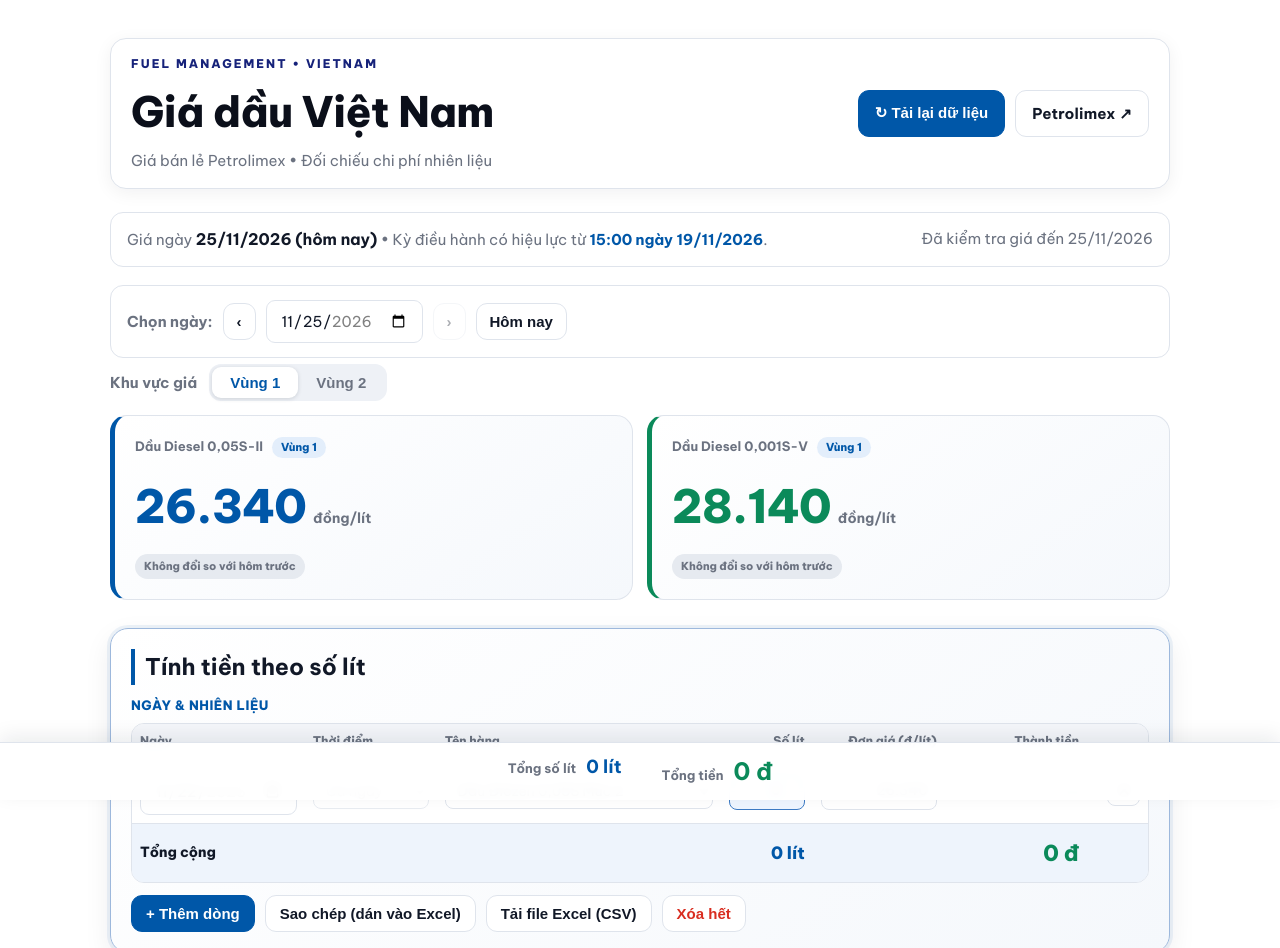
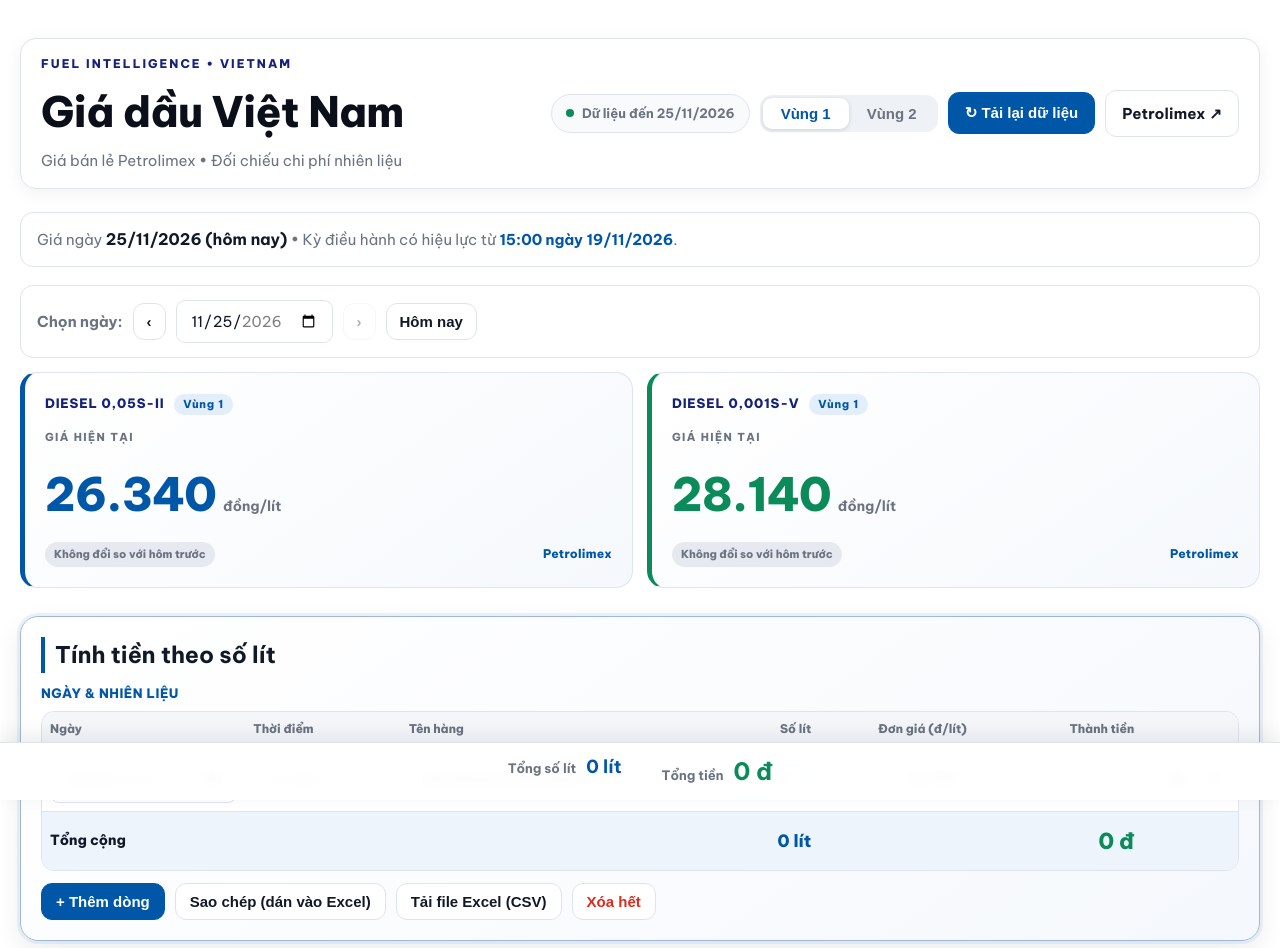
Before and after one commit to luongnhan26092000-sudo/1, a plain HTML site: page index.html in a window 1280 px wide. Shown: the top 948 px of the page. Drawn offline with Linux system fonts and the light colour scheme.

Commit message:
Add files via upload

```diff
--- a/index.html
+++ b/index.html
@@ -10,7 +10,7 @@
 <style>
 :root{--bg:#ffffff;--panel:#ffffff;--line:#dfe4ec;--text:#111827;--muted:#6b7280;--blue:#0057A8;--navy:#16227A;--green:#0b8a5a;--red:#d92d20}
 *{box-sizing:border-box}body{margin:0;background:var(--bg);color:var(--text);font:15px/1.55 "Be Vietnam Pro","Segoe UI",Arial,sans-serif}
-.wrap{max-width:1100px;margin:38px auto;padding:0 20px}.top{display:flex;justify-content:space-between;align-items:center;gap:20px;flex-wrap:wrap}.brand{font-size:12px;letter-spacing:2px;color:var(--navy);font-weight:800}.title{font-size:clamp(28px,4vw,42px);font-weight:800;margin:5px 0;color:#0b0f1a;letter-spacing:-.5px}.sub,.muted{color:var(--muted)}
+.wrap{max-width:1280px;margin:38px auto;padding:0 20px}.top{display:flex;justify-content:space-between;align-items:center;gap:20px;flex-wrap:wrap}.brand{font-size:12px;letter-spacing:2px;color:var(--navy);font-weight:800}.title{font-size:clamp(28px,4vw,42px);font-weight:800;margin:5px 0;color:#0b0f1a;letter-spacing:-.5px}.sub,.muted{color:var(--muted)}
 .actions{display:flex;gap:10px;flex-wrap:wrap}button,a.btn{border:1px solid var(--line);border-radius:11px;padding:11px 16px;background:#fff;color:var(--text);font-weight:700;text-decoration:none;cursor:pointer;font-size:15px}button:disabled{opacity:.35;cursor:not-allowed}button.primary{background:var(--blue);color:#fff;border-color:var(--blue)}
 .status{margin:23px 0 16px;padding:14px 16px;background:var(--panel);border:1px solid var(--line);border-radius:13px;color:var(--muted);display:flex;justify-content:space-between;gap:12px;flex-wrap:wrap}
 .controls{display:flex;align-items:center;gap:12px;flex-wrap:wrap;margin:18px 0}.controls label{color:var(--muted);font-weight:700}select,input[type=date]{background:#fff;color:var(--text);border:1px solid var(--line);border-radius:9px;padding:10px 14px;font-size:15px;font-family:inherit;color-scheme:light}
@@ -103,11 +103,23 @@ details.section>summary::before{content:"▸ ";color:var(--blue)}details.section
 #totbar .tb{display:flex;align-items:baseline;gap:10px}#totbar .tb span{font-size:13px;color:var(--muted);font-weight:700}
 #totbar #tbL{font-size:18px;color:var(--blue)}#totbar #tbA{font-size:24px;color:var(--green)}
 body{padding-bottom:78px}
+
+.pill{display:inline-flex;align-items:center;gap:8px;padding:8px 14px;border:1px solid var(--line);border-radius:999px;font-size:13px;font-weight:700;color:var(--muted);background:#f8fafc}
+.pill i{width:8px;height:8px;border-radius:50%;background:var(--green);display:inline-block}
+.actions{align-items:center}
+.card .label{font-size:13px;font-weight:800;letter-spacing:.8px;color:var(--navy)}
+.card .kicker{margin-top:14px;font-size:11px;font-weight:800;letter-spacing:1.4px;color:var(--muted)}
+.card .cfoot{display:flex;align-items:center;justify-content:space-between;gap:10px;margin-top:12px}
+.card .cfoot .badge{margin-top:0}
+.psrc{font-size:12px;font-weight:800;color:var(--blue);letter-spacing:.3px}
+.ctab .td-x{white-space:nowrap;text-align:right}
+button.x2{padding:5px 9px;border-radius:8px;background:transparent;margin-right:4px}
+.ctab td.c-total{font-weight:800}
 </style></head>
 <body><div class="wrap">
-<div class="top"><div><div class="brand">FUEL MANAGEMENT • VIETNAM</div><div class="title">Giá dầu Việt Nam</div><div class="sub">Giá bán lẻ Petrolimex • Đối chiếu chi phí nhiên liệu</div></div>
-<div class="actions"><button class="primary" id="refresh">↻ Tải lại dữ liệu</button><a class="btn btn-plx" href="https://www.petrolimex.com.vn/" target="_blank" rel="noopener">Petrolimex ↗</a></div></div>
-<div class="status"><span id="state"></span><span id="updated"></span></div>
+<div class="top"><div><div class="brand">FUEL INTELLIGENCE • VIETNAM</div><div class="title">Giá dầu Việt Nam</div><div class="sub">Giá bán lẻ Petrolimex • Đối chiếu chi phí nhiên liệu</div></div>
+<div class="actions"><div class="pill"><i></i><span id="hdUpd">Đang kiểm tra dữ liệu…</span></div><div class="seg" id="rgSeg"><button data-r="v1">Vùng 1</button><button data-r="v2">Vùng 2</button></div><button class="primary" id="refresh">↻ Tải lại dữ liệu</button><a class="btn btn-plx" href="https://www.petrolimex.com.vn/" target="_blank" rel="noopener">Petrolimex ↗</a></div></div>
+<div class="status"><span id="state"></span><span id="updated" style="display:none"></span></div>
 
 
 <div class="datebar" title="Giá tham khảo theo bảng công bố Petrolimex">
@@ -122,14 +134,13 @@ body{padding-bottom:78px}
 
 <div id="warn" class="warn hidden"></div>
 
-<div class="kpihead"><span class="muted" style="font-weight:700">Khu vực giá</span><div class="seg" id="rgSeg"><button data-r="v1">Vùng 1</button><button data-r="v2">Vùng 2</button></div></div>
 <div class="grid" id="cards">
-<div class="card c1"><div class="label">Dầu Diesel 0,05S-II <span class="rg"></span></div><div class="price" id="do">—</div><div class="badge" id="b_do"></div></div>
-<div class="card c2"><div class="label">Dầu Diesel 0,001S-V <span class="rg"></span></div><div class="price" id="do001">—</div><div class="badge" id="b_do001"></div></div>
+<div class="card c1"><div class="label">DIESEL 0,05S-II <span class="rg"></span></div><div class="kicker">GIÁ HIỆN TẠI</div><div class="price" id="do">—</div><div class="cfoot"><div class="badge" id="b_do"></div><span class="psrc">Petrolimex</span></div></div>
+<div class="card c2"><div class="label">DIESEL 0,001S-V <span class="rg"></span></div><div class="kicker">GIÁ HIỆN TẠI</div><div class="price" id="do001">—</div><div class="cfoot"><div class="badge" id="b_do001"></div><span class="psrc">Petrolimex</span></div></div>
 </div>
 
 <div class="section" id="calc"><h2>Tính tiền theo số lít</h2>
-<h3 class="subhead">Ngày &amp; nhiên liệu</h3><div class="tblwrap"><table class="ctab"><colgroup><col style="width:17%"><col style="width:13%"><col style="width:28%"><col style="width:9%"><col style="width:13%"><col style="width:14%"><col style="width:6%"></colgroup><thead><tr><th>Ngày</th><th>Thời điểm</th><th>Tên hàng</th><th>Số lít</th><th>Đơn giá (đ/lít)</th><th>Thành tiền</th><th></th></tr></thead>
+<h3 class="subhead">Ngày &amp; nhiên liệu</h3><div class="tblwrap"><table class="ctab"><colgroup><col style="width:17%"><col style="width:13%"><col style="width:26%"><col style="width:9%"><col style="width:13%"><col style="width:14%"><col style="width:8%"></colgroup><thead><tr><th>Ngày</th><th>Thời điểm</th><th>Tên hàng</th><th>Số lít</th><th>Đơn giá (đ/lít)</th><th>Thành tiền</th><th></th></tr></thead>
 <tbody id="calcRows"></tbody>
 <tfoot><tr><td colspan="3">Tổng cộng</td><td id="sumLit">0 lít</td><td></td><td id="sumAmt">0 đ</td><td></td></tr><tr><td colspan="7" class="cnote" id="sumNote" style="font-weight:400;border-top:0"></td></tr></tfoot></table></div>
 <div class="calcbar"><button id="addRow">+ Thêm dòng</button><button id="copyRes">Sao chép (dán vào Excel)</button><button id="csvRes">Tải file Excel (CSV)</button><button id="clearRows">Xóa hết</button><span class="muted" id="calcMsg" style="font-size:13px"></span></div></div>
@@ -144,7 +155,7 @@ body{padding-bottom:78px}
 
 <details class="section" id="srcBox"><summary>Thông tin nguồn dữ liệu &amp; lưu ý</summary><div class="note" style="margin-top:12px">
 <p>Giá thay đổi theo từng kỳ điều hành (thường vào chiều thứ Năm hằng tuần), nên mỗi ngày hiển thị giá của kỳ đang có hiệu lực. Với ngày có điều chỉnh, xem mục “Diễn biến trong ngày” để biết giá trước và sau giờ đổi giá.</p>
-<p>Dữ liệu gồm các kỳ có thay đổi giá dầu từ 24/09 đến 19/11/2026, tổng hợp từ thông cáo Petrolimex, Bộ Công Thương và các báo. Số thường là giá đã đối chiếu; số vàng có ký hiệu ≈ là <b>ước tính</b> cho kỳ chưa tìm được bảng giá Petrolimex chính thức (chủ yếu Vùng 2 và Diesel 0,001S kỳ 03/11, một số mặt hàng kỳ 15/10), tính từ mức chênh Vùng 2 so với Vùng 1 (khoảng 2%) và chênh lệch giữa hai loại Diesel của các kỳ lân cận, có thể lệch khoảng ±10–20 đồng. Ô “—” là chưa có cả số ước tính (Diesel 0,001S kỳ 24/09).</p>
+<p>Dữ liệu gồm các kỳ có thay đổi giá dầu từ <span id="nFirst"></span> đến <span id="nLast"></span> (kỳ điều chỉnh gần nhất; sau mốc này giá giữ nguyên đến khi có kỳ mới, dữ liệu đã được kiểm tra đến <span id="nChk"></span>), tổng hợp từ thông cáo Petrolimex, Bộ Công Thương và các báo. Số thường là giá đã đối chiếu; số vàng có ký hiệu ≈ là <b>ước tính</b> cho kỳ chưa tìm được bảng giá Petrolimex chính thức (chủ yếu Vùng 2 và Diesel 0,001S kỳ 03/11, một số mặt hàng kỳ 15/10), tính từ mức chênh Vùng 2 so với Vùng 1 (khoảng 2%) và chênh lệch giữa hai loại Diesel của các kỳ lân cận, có thể lệch khoảng ±10–20 đồng. Ô “—” là chưa có cả số ước tính (Diesel 0,001S kỳ 24/09).</p>
 <p>Từ 15/10 đến 29/10, Petrolimex bán thấp hơn giá trần liên Bộ khoảng 300 đồng/lít.</p>
 <p>Giá được cập nhật tự động: một tác vụ trên GitHub đọc bảng giá Petrolimex mỗi giờ và ghi vào <code>data.json</code>; khi giá đổi, kỳ mới được thêm vào lịch sử. Thời điểm có hiệu lực của kỳ mới được làm tròn xuống giờ phát hiện, nên có thể lệch tối đa khoảng 1 giờ so với giờ chính thức.</p></div>
 <div class="source"><a href="https://www.petrolimex.com.vn/ndi/thong-cao-bao-chi.html" target="_blank" rel="noopener">Thông cáo điều chỉnh giá – Petrolimex</a> · <a href="https://webgia.com/gia-xang-dau/petrolimex/" target="_blank" rel="noopener">Bảng giá Petrolimex theo vùng (nguồn đọc tự động)</a> · <a href="https://moit.gov.vn/" target="_blank" rel="noopener">Bộ Công Thương</a></div></details>
@@ -221,6 +232,7 @@ function render(){
   day.min=minD;day.max=maxD;day.value=sel;
   $('prev').disabled=sel<=minD;$('next').disabled=sel>=maxD;
 
+  document.querySelectorAll('.kicker').forEach(e=>{e.textContent=sel===lastData?'GIÁ HIỆN TẠI':'GIÁ NGÀY '+fmtVN(sel);});
   document.querySelectorAll('.rg').forEach(e=>{e.textContent=region()==='v1'?'Vùng 1':'Vùng 2';});
   const noData=sel>DATA_THROUGH;
   const w=$('warn');
@@ -336,7 +348,7 @@ function rowHTML(r,i){
    '<td data-l="Số lít"><input class="in c-lit" type="number" inputmode="decimal" min="0" step="any" placeholder="0" value="'+r.liters+'"></td>'+
    '<td data-l="Đơn giá (đ/lít)"><input class="in c-price" type="text" inputmode="numeric" autocomplete="off" placeholder="0" value=""></td>'+
    '<td data-l="Thành tiền" class="c-total">—</td>'+
-   '<td class="td-x"><button class="x" title="Xóa dòng">✕</button></td></tr>'+
+   '<td class="td-x"><button class="x2" title="Nhân bản dòng">⧉</button><button class="x" title="Xóa dòng">✕</button></td></tr>'+
    '<tr class="nrow hidden" data-r="'+i+'"><td colspan="7" class="cnote"></td></tr>';
 }
 function readPrice(inp){
@@ -432,6 +444,8 @@ cb.addEventListener('change',e=>{
   refreshRow(main,true);totals();saveRows();
 });
 cb.addEventListener('click',e=>{
+  const d=e.target.closest('button.x2');
+  if(d){const i=+d.closest('tr').dataset.i;rows.splice(i+1,0,Object.assign({},rows[i]));saveRows();renderCalc();return;}
   const b=e.target.closest('button.x');if(!b)return;
   rows.splice(+b.closest('tr').dataset.i,1);
   if(!rows.length)rows.push(newRow());
@@ -462,12 +476,14 @@ function drawChart(){
   let lo=Math.min(...all),hi=Math.max(...all);const pad=Math.max(100,(hi-lo)*0.15);lo=Math.floor((lo-pad)/100)*100;hi=Math.ceil((hi+pad)/100)*100;
   const X=i=>L+(W-L-R)*i/(ds.length-1),Y=v=>T+(H-T-B)*(1-(v-lo)/(hi-lo));
   const col=['#0057A8','#0b8a5a'];
+  const la=ser[0][ser[0].length-1],lb=ser[1][ser[1].length-1],gap=(la!=null&&lb!=null)?lb-la:null;
   let g='';
   for(let i=0;i<=4;i++){const v=lo+(hi-lo)*i/4,y=Y(v);g+='<line x1="'+L+'" x2="'+(W-R)+'" y1="'+y+'" y2="'+y+'" stroke="#e6eaf0"/><text x="'+(L-8)+'" y="'+(y+4)+'" text-anchor="end" font-size="11" fill="#6b7280">'+Math.round(v).toLocaleString('vi-VN')+'</text>';}
   [0,Math.floor((ds.length-1)/2),ds.length-1].forEach((i,n)=>{g+='<text x="'+X(i)+'" y="'+(H-6)+'" text-anchor="'+(n===0?'start':n===2?'end':'middle')+'" font-size="11" fill="#6b7280">'+fmtVN(ds[i]).slice(0,5)+'</text>';});
   const si=ds.indexOf(sel);if(si>=0)g+='<line x1="'+X(si)+'" x2="'+X(si)+'" y1="'+T+'" y2="'+(H-B)+'" stroke="#9db8dc" stroke-dasharray="4 3"/>';
+  ds.forEach((d,i)=>{if(PERIODS.some(x=>x.from.slice(0,10)===d&&x.from.slice(11)!=='00:00'||x.from.slice(0,10)===d&&i>0))ser.forEach((a,n)=>{if(a[i]!=null)g+='<circle cx="'+X(i).toFixed(1)+'" cy="'+Y(a[i]).toFixed(1)+'" r="3.4" fill="#fff" stroke="'+col[n]+'" stroke-width="2"><title>'+fmtVN(d)+' • điều chỉnh giá: '+Math.round(a[i]).toLocaleString('vi-VN')+' đ</title></circle>';});});
   ser.forEach((a,n)=>{let p='',m=false;a.forEach((v,i)=>{if(v==null){m=false;return;}p+=(m?'L':'M')+X(i).toFixed(1)+' '+Y(v).toFixed(1);m=true;});g+='<path d="'+p+'" fill="none" stroke="'+col[n]+'" stroke-width="2.4" stroke-linejoin="round"/>';});
-  $('chart').innerHTML='<div class="lg"><span><i style="background:'+col[0]+'"></i>Diesel 0,05S-II</span><span><i style="background:'+col[1]+'"></i>Diesel 0,001S-V</span><span class="muted">'+rgName(rg)+' • đồng/lít</span></div><svg viewBox="0 0 '+W+' '+H+'" role="img" aria-label="Biểu đồ giá dầu theo ngày">'+g+'</svg>';
+  $('chart').innerHTML='<div class="lg"><span><i style="background:'+col[0]+'"></i>Diesel 0,05S-II</span><span><i style="background:'+col[1]+'"></i>Diesel 0,001S-V</span><span class="muted">'+rgName(rg)+' • đồng/lít • ○ ngày điều chỉnh'+(gap!=null?' • chênh lệch hai loại: '+Math.round(gap).toLocaleString('vi-VN')+' đ':'')+'</span></div><svg viewBox="0 0 '+W+' '+H+'" role="img" aria-label="Biểu đồ giá dầu theo ngày">'+g+'</svg>';
 }
 document.querySelectorAll('#rgSeg button').forEach(b=>b.addEventListener('click',()=>{$('region').value=b.dataset.r;render();}));
 $('csvRes').addEventListener('click',()=>{
@@ -487,12 +503,16 @@ cb.addEventListener('keydown',e=>{
   else{rows.push(newRow());saveRows();renderCalc();const n=[...cb.querySelectorAll('input,select')].filter(x=>!x.disabled);const t=n[n.length-6]||n[0];t.focus();}
 });
 
+function setUpd(){
+  $('hdUpd').textContent='Dữ liệu đến '+fmtVN(DATA_THROUGH);
+  if($('nFirst')){$('nFirst').textContent=fmtVN(PERIODS[0].from.slice(0,10));$('nLast').textContent=fmtVN(PERIODS[PERIODS.length-1].from.slice(0,10));$('nChk').textContent=fmtVN(DATA_THROUGH);}
+}
 function applyData(d){
   if(!d||!Array.isArray(d.periods)||!d.periods.length||!d.dataThrough)throw new Error('data.json không hợp lệ');
   PERIODS=d.periods;DATA_THROUGH=d.dataThrough;
   lastData=today<DATA_THROUGH?today:DATA_THROUGH;
   if(!touched||sel>lastData)sel=lastData;
-  $('updated').textContent='Đã kiểm tra giá đến '+fmtVN(DATA_THROUGH);
+  setUpd();
 }
 function loadData(manual){
   return fetch('data.json?t='+Date.now(),{cache:'no-store'})
@@ -501,7 +521,7 @@ function loadData(manual){
     .catch(()=>{if(manual)$('state').textContent='Không tải được data.json (mở file trực tiếp từ máy thì trình duyệt chặn). Đang dùng dữ liệu dự phòng.';});
 }
 $('refresh').addEventListener('click',()=>loadData(true));
-$('updated').textContent='Đã kiểm tra giá đến '+fmtVN(DATA_THROUGH);
+setUpd();
 loadData(false);
 render();
 </script>
```
